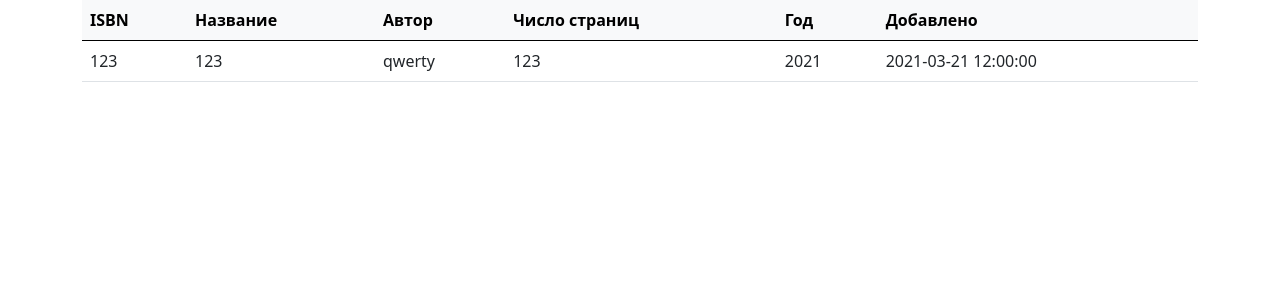
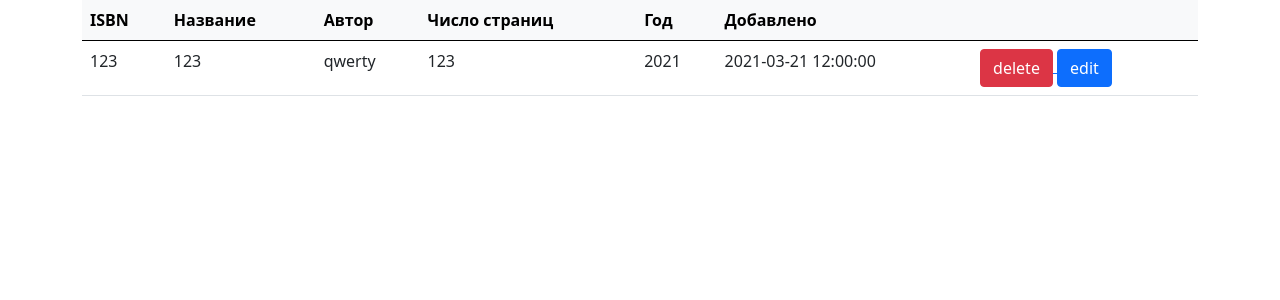
Before and after one commit to daniilko0/flask-crud, a Flask app: page /books in a window 1280 px wide. Shown: the top 300 px of the page. Run offline with Flask 2, Linux system fonts and the light colour scheme.

Commit message:
feat: add buttons to edit/delete books

```diff
--- a/crud_app/templates/home.html
+++ b/crud_app/templates/home.html
@@ -10,6 +10,7 @@
                     <th>Число страниц</th>
                     <th>Год</th>
                     <th>Добавлено</th>
+                    <th></th>
                 </tr>
             </thead>
             <tbody>
@@ -22,6 +23,14 @@
                             <td>{{ book.pages }}</td>
                             <td>{{ book.year }}</td>
                             <td>{{ book.added_on }}</td>
+                            <td>
+                                <a href="{{ url_for("delete", id=loop.index - 1) }}">
+                                    <button type="button" class="btn btn-danger">delete</button>
+                                </a>
+                                <a href="{{ url_for("update", id=loop.index - 1) }}">
+                                    <button type="button" class="btn btn-primary">edit</button>
+                                </a>
+                            </td>
                         </tr>
                     {% endif %}
                 {% endfor %}
```
